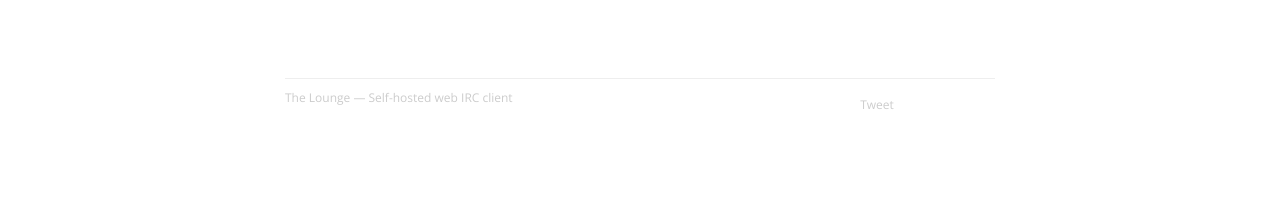
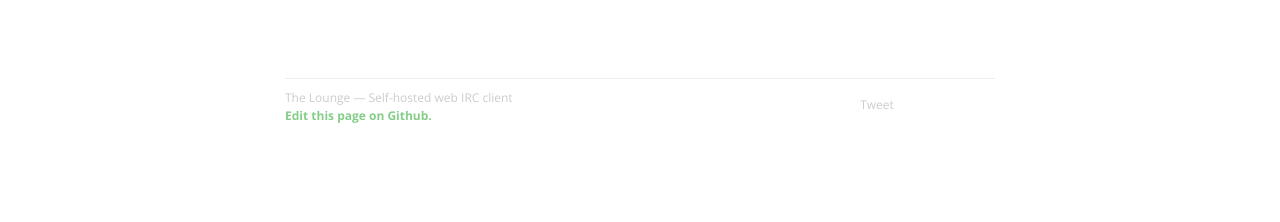
Before and after one commit to thelounge/thelounge.github.io, a Jekyll site: the page built from index.html, in a window 1280 px wide. Shown: the part 1061-1283 px from the top of the page. Built offline with Jekyll 4.4.1, drawn with Linux system fonts in a browser that asks for light colours; Markdown is read by kramdown in place of the engine named in the settings; comment, search, counter and statistics services are not loaded; grey boxes are pictures that could not be loaded.

Commit message:
Add edit page link in footer to github.

```diff
--- a/_layouts/default.html
+++ b/_layouts/default.html
@@ -43,6 +43,11 @@
 				<hr>
 				<div class="col-sm-6">
 					<p>The Lounge &mdash; Self-hosted web IRC client</p>
+					<p>
+						<a href="https://github.com/thelounge/thelounge.github.io/blob/master/{{ page.path }}">
+							Edit this page on Github.
+						</a>
+					</p>
 				</div>
 				<div id="share" class="col-sm-6">
 					<span class="twitter-share">
```
